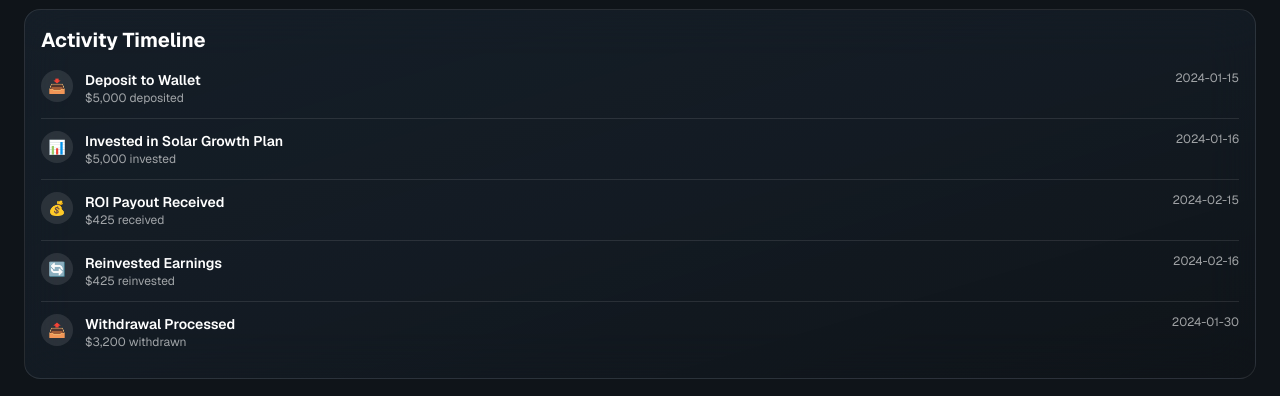
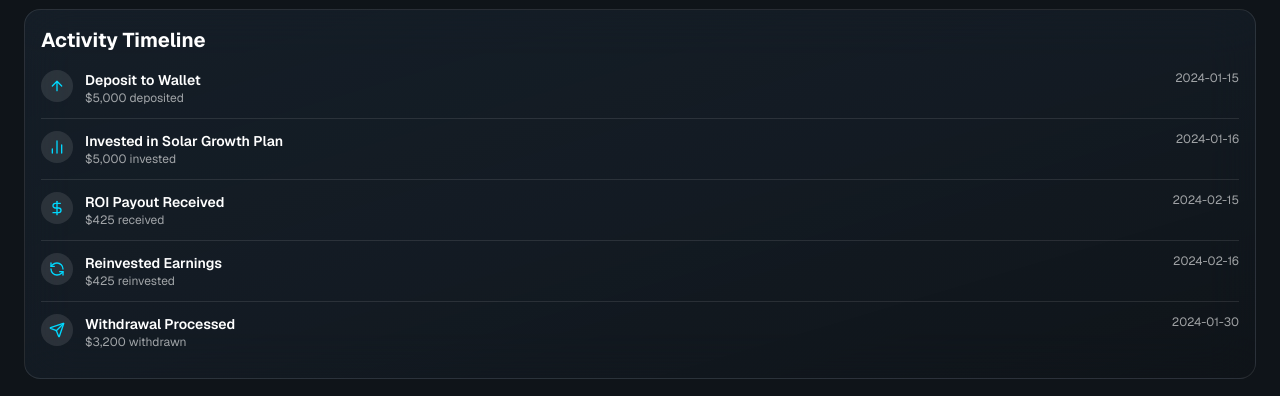
Before and after one commit to 14tgf/v0-database-table-setup-2, a Next.js app: page /dashboard/investments in a window 1280 px wide. Shown: the part 1015-1411 px from the top of the page. Built offline with nearby package versions, Linux system fonts and the light colour scheme.

Commit message:
refactor: replace emoji with lucide-react icons in timeline\n\nUse lucide-react icons for consistent dashboard design.

```diff
--- a/app/dashboard/investments/page.tsx
+++ b/app/dashboard/investments/page.tsx
@@ -3,7 +3,7 @@
 import { useState } from 'react';
 import Image from 'next/image';
 import Link from 'next/link';
-import { Bell, Sun, TrendingUp, TrendingDown, Zap, DollarSign, Calendar, Eye, RefreshCw, Download, Activity, ArrowUpRight, ArrowDownLeft, Clock } from 'lucide-react';
+import { Bell, Sun, TrendingUp, TrendingDown, Zap, DollarSign, Calendar, Eye, RefreshCw, Download, Activity, ArrowUpRight, ArrowDownLeft, Clock, ArrowUp, BarChart2, RefreshCcw, Send } from 'lucide-react';
 import { SidebarMenu } from '@/components/dashboard/sidebar-menu';
 import { DashboardNav } from '@/components/dashboard/dashboard-nav';
 
@@ -22,11 +22,11 @@ const activePlans = [
 ];
 
 const timeline = [
-  { type: 'deposit', title: 'Deposit to Wallet', description: '$5,000 deposited', date: '2024-01-15', icon: '📥' },
-  { type: 'investment', title: 'Invested in Solar Growth Plan', description: '$5,000 invested', date: '2024-01-16', icon: '📊' },
-  { type: 'payout', title: 'ROI Payout Received', description: '$425 received', date: '2024-02-15', icon: '💰' },
-  { type: 'reinvest', title: 'Reinvested Earnings', description: '$425 reinvested', date: '2024-02-16', icon: '🔄' },
-  { type: 'withdrawal', title: 'Withdrawal Processed', description: '$3,200 withdrawn', date: '2024-01-30', icon: '📤' },
+  { type: 'deposit', title: 'Deposit to Wallet', description: '$5,000 deposited', date: '2024-01-15', icon: ArrowUp },
+  { type: 'investment', title: 'Invested in Solar Growth Plan', description: '$5,000 invested', date: '2024-01-16', icon: BarChart2 },
+  { type: 'payout', title: 'ROI Payout Received', description: '$425 received', date: '2024-02-15', icon: DollarSign },
+  { type: 'reinvest', title: 'Reinvested Earnings', description: '$425 reinvested', date: '2024-02-16', icon: RefreshCcw },
+  { type: 'withdrawal', title: 'Withdrawal Processed', description: '$3,200 withdrawn', date: '2024-01-30', icon: Send },
 ];
 
 export default function InvestmentsDashboard() {
@@ -189,16 +189,21 @@ export default function InvestmentsDashboard() {
         <div className="rounded-2xl border border-white/10 bg-gradient-to-br from-secondary/40 via-secondary/30 to-background/50 p-3 sm:p-4 backdrop-blur-xl mb-24">
           <h2 className="text-lg sm:text-xl font-bold text-white mb-4">Activity Timeline</h2>
           <div className="space-y-3">
-            {timeline.map((item, idx) => (
+            {timeline.map((item, idx) => {
+              const IconComponent = item.icon;
+              return (
                 <div key={idx} className="flex gap-3 pb-3 border-b border-white/10 last:border-b-0">
-                <div className="w-8 h-8 rounded-full bg-white/10 flex items-center justify-center flex-shrink-0 text-sm">{item.icon}</div>
+                  <div className="w-8 h-8 rounded-full bg-white/10 flex items-center justify-center flex-shrink-0">
+                    <IconComponent className="w-4 h-4 text-primary" />
+                  </div>
                   <div className="flex-1 min-w-0">
                     <p className="text-white font-semibold text-xs sm:text-sm">{item.title}</p>
                     <p className="text-white/60 text-xs">{item.description}</p>
                   </div>
                   <span className="text-white/60 text-xs flex-shrink-0">{item.date}</span>
                 </div>
-            ))}
+              );
+            })}
           </div>
         </div>
       </main>
```
Lines whose indentation alone changed are shown as unchanged.
